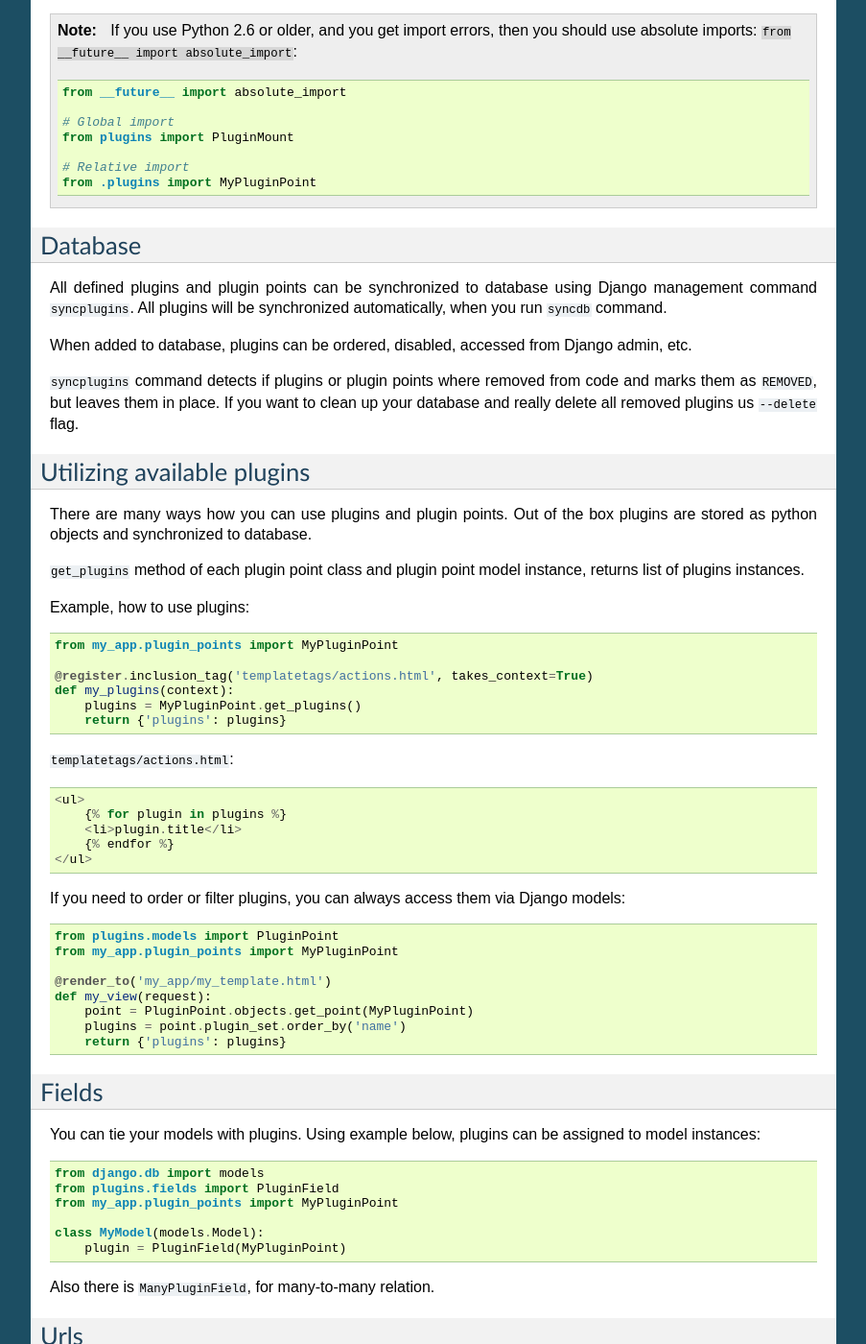
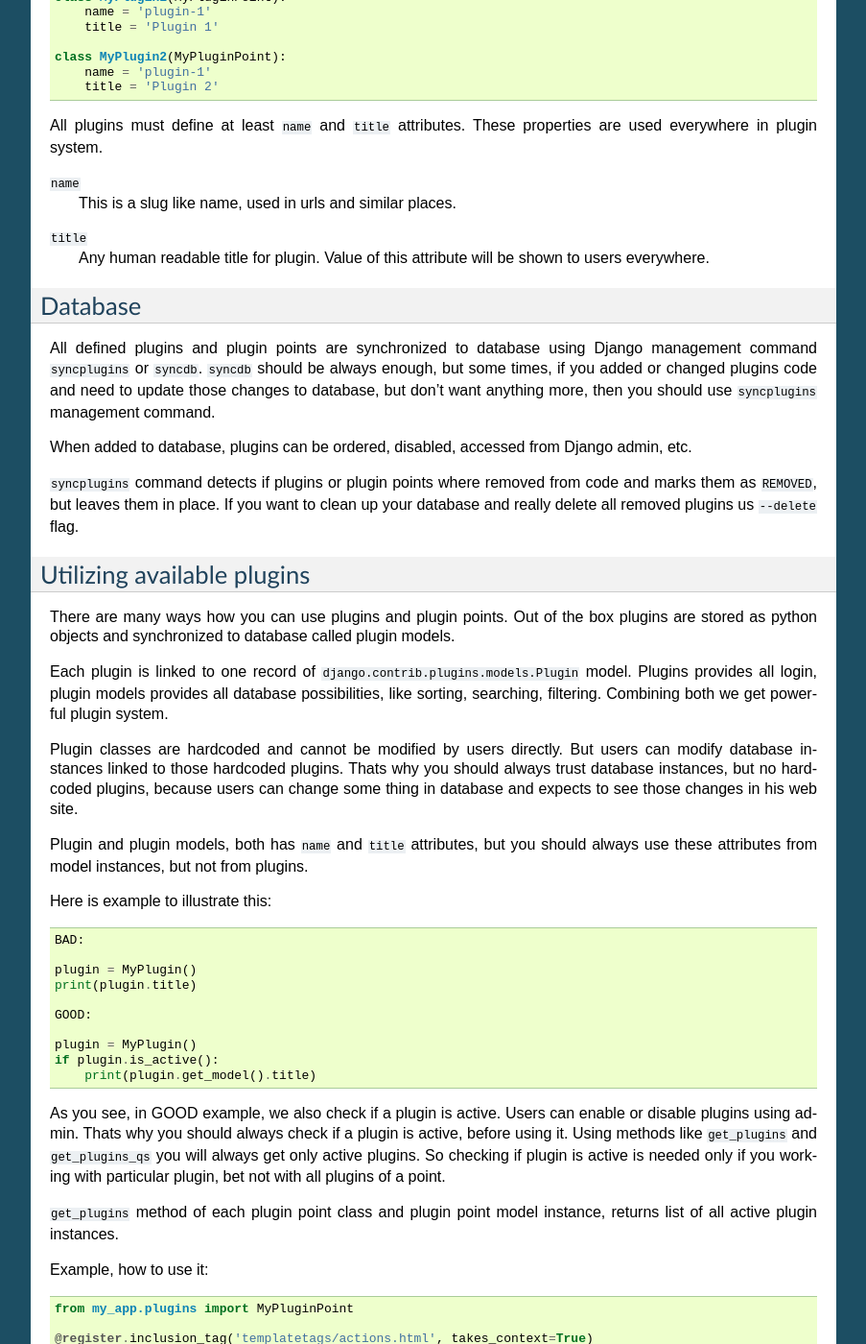
Before and after one commit to krischer/django-plugins, a Sphinx documentation site: the page built from docs/index.rst, in a window 1280 px wide and 1400 px high, scrolled down 1033 px. Shown: the whole window at 96% size, without its empty margins (198-1101 px from the left). Built offline with Sphinx 7.4.7, drawn with Linux system fonts in a browser that asks for light colours; some of the changed text lies outside the part shown.

Commit message:
Updated documentation for future version, currently not implemented.

```diff
--- a/docs/index.rst
+++ b/docs/index.rst
@@ -6,77 +6,79 @@ Introduction
 
 ``django-plugins`` will help you to make your Django app more reusable. You
 will be able to define plugin points, plugins and various ways, how plugins can
-be integrated to your base app and extended from other apps.
+be integrated to your base app and extended from other apps providing plugins.
 
-The idea for ``django-plugins`` was taken from `Marty Alchin blog`_, for in deep
-understanding about how this plugin system work, read `Marty Alchin blog`_.
+The idea for ``django-plugins`` was taken from `Marty Alchin blog`_, for in
+deep understanding about how this plugin system work, read `Marty Alchin
+blog`_.
 
 .. _Marty Alchin blog: http://martyalchin.com/2008/jan/10/simple-plugin-framework/
 
 **Features**
 
 - Synchronization with database.
-- ``PluginField`` and ``ManyPluginField`` fields for your models.
+- Plugin management from Django admin.
+- Model fields:
+    - ``PluginField``
+    - ``ManyPluginField``
+- Form fields:
+    - ``PluginChoiceField``
+    - ``PluginModelChoiceField``
+    - ``PluginMultipleChoiceField``
+    - ``PluginModelMultipleChoiceField``
 - Possibility to include plugins to urls.
 - Possibility to access plugins from templates.
+- Many ways to access plugins and associated models.
 
-Plugin points
--------------------------------------
+How to use it in your app?
+--------------------------
 
-All plugin points should be placed in ``plugin_points.py`` file.
+All plugin points and plugins live in ``plugins.py`` file in your django app
+folder.
 
 Example how to register a plugin point::
 
-    from plugins import PluginMount
+    from django.contrib.plugins import PluginMount
 
-    class MyPluginPoint:
+    class MyPluginPoint(object):
         """
         Documentation, that describes how plugins can implement this plugin
         point.
-
-        Example:
-
-        Plugins implementing this reference should provide the following attributes:
-
-        ========  ========================================================
-        title     The text to be displayed, describing the action
-        ========  ========================================================
 
         """
         __metaclass__ = PluginMount
 
 
-All plugins should be placed in ``plugins.py`` file.
-
 Example, how to register plugin, that implements ``MyPluginPoint``, defined
 above::
 
-    from my_app.plugin_points import MyPluginPoint
-
     class MyPlugin1(MyPluginPoint):
+        name = 'plugin-1'
         title = 'Plugin 1'
 
     class MyPlugin2(MyPluginPoint):
+        name = 'plugin-1'
         title = 'Plugin 2'
 
-.. note::
-   If you use Python 2.6 or older, and you get import errors, then you should
-   use absolute imports: ``from __future__ import absolute_import``::
+All plugins must define at least ``name`` and ``title`` attributes. These
+properties are used everywhere in plugin system.
 
-       from __future__ import absolute_import
+``name``
+    This is a slug like name, used in urls and similar places.
 
-       # Global import
-       from plugins import PluginMount
+``title``
+    Any human readable title for plugin. Value of this attribute will be shown
+    to users everywhere.
 
-       # Relative import
-       from .plugins import MyPluginPoint
 
 Database
 --------
 
-All defined plugins and plugin points can be synchronized to database using
-Django management command ``syncplugins``. All plugins will be synchronized
-automatically, when you run ``syncdb`` command.
+All defined plugins and plugin points are synchronized to database using Django
+management command ``syncplugins`` or ``syncdb``. ``syncdb`` should be always
+enough, but some times, if you added or changed plugins code and need to update
+those changes to database, but don't want anything more, then you should use
+``syncplugins`` management command.
 
 When added to database, plugins can be ordered, disabled, accessed from Django
 admin, etc.
@@ -90,14 +92,49 @@ Utilizing available plugins
 ---------------------------
 
 There are many ways how you can use plugins and plugin points. Out of the box
-plugins are stored as python objects and synchronized to database.
+plugins are stored as python objects and synchronized to database called plugin
+models.
+
+Each plugin is linked to one record of ``django.contrib.plugins.models.Plugin``
+model. Plugins provides all login, plugin models provides all database
+possibilities, like sorting, searching, filtering. Combining both we get
+powerful plugin system.
+
+Plugin classes are hardcoded and cannot be modified by users directly. But
+users can modify database instances linked to those hardcoded plugins. Thats
+why you should always trust database instances, but no hardcoded plugins,
+because users can change some thing in database and expects to see those
+changes in his web site.
+
+Plugin and plugin models, both has ``name`` and ``title`` attributes, but you
+should always use these attributes from model instances, but not from plugins.
+
+Here is example to illustrate this::
+
+    BAD:
+
+    plugin = MyPlugin()
+    print(plugin.title)
+
+    GOOD:
+
+    plugin = MyPlugin()
+    if plugin.is_active():
+        print(plugin.get_model().title)
+
+As you see, in GOOD example, we also check if a plugin is active. Users can
+enable or disable plugins using admin. Thats why you should always check if a
+plugin is active, before using it. Using methods like ``get_plugins`` and
+``get_plugins_qs`` you will always get only active plugins. So checking if
+plugin is active is needed only if you working with particular plugin, bet not
+with all plugins of a point.
 
 ``get_plugins`` method of each plugin point class and plugin point model
-instance, returns list of plugins instances.
+instance, returns list of all active plugin instances.
 
-Example, how to use plugins::
+Example, how to use it::
 
-    from my_app.plugin_points import MyPluginPoint
+    from my_app.plugins import MyPluginPoint
 
     @register.inclusion_tag('templatetags/actions.html', takes_context=True)
     def my_plugins(context):
@@ -112,27 +149,26 @@ Example, how to use plugins::
         {% endfor %}
     </ul>
 
-If you need to order or filter plugins, you can always access them via Django
-models::
+If you need to sort or filter plugins, you should always access them via Django
+ORM::
 
-    from plugins.models import PluginPoint
-    from my_app.plugin_points import MyPluginPoint
+    from my_app.plugins import MyPluginPoint
 
     @render_to('my_app/my_template.html')
     def my_view(request):
-        point = PluginPoint.objects.get_point(MyPluginPoint)
-        plugins = point.plugin_set.order_by('name')
-        return {'plugins': plugins}
+        return {
+            'plugins': MyPluginPoint.get_plugins_qs().order_by('name')
+        }
 
-Fields
-------
+Model fields
+------------
 
 You can tie your models with plugins. Using example below, plugins can be
 assigned to model instances::
 
     from django.db import models
-    from plugins.fields import PluginField
-    from my_app.plugin_points import MyPluginPoint
+    from django.contrib.plugins.fields import PluginField
+    from my_app.plugins import MyPluginPoint
 
     class MyModel(models.Model):
         plugin = PluginField(MyPluginPoint)
@@ -140,6 +176,35 @@ assigned to model instances::
 
 Also there is ``ManyPluginField``, for many-to-many relation.
 
+Form fields
+-----------
+
+It's easy to put your plugin point to forms using set of plugin fields for
+forms::
+
+    from django import forms
+    from django.contrib.plugins.fields import (
+            PluginChoiceField, PluginMultipleChoiceField,
+            PluginModelChoiceField, PluginModelMultipleChoiceField,
+        )
+    from my_app.plugins import MyPluginPoint
+
+    class MyForm(forms.Form):
+        # Two field below provides simple ChoiceField with choices of plugins.
+        choice = PluginChoiceField(MyPluginPoint)
+        multiple_choice = PluginMultipleChoiceField(MyPluginPoint)
+
+        # These two fields below provides ModelChoiceField with queryset of
+        # plugis.
+        model_choice = PluginModelChoiceField(MyPluginPoint)
+        model_multiple_choice = PluginModelMultipleChoiceField(MyPluginPoint)
+
+Here, ``ChoiceField`` type fields will provide ``choices`` of plugin ``name``
+and ``title``::
+
+    (('my-plugin-1', 'My plugin 1'),
+     ('my-plugin-2', 'My plugin 2'),
+     ('my-plugin-3', 'My plugin 3'))
 
 Urls
 ----
@@ -155,19 +220,65 @@ is example how this can be done::
         (r'^plugin/', include_plugins(MyPluginPoint)),
     )
 
-``include_plugins`` function will search ``urls`` and ``name`` properties in
-all plugins, and if both is available, then will provided urls will be
-included. Example plugin::
+``include_plugins`` function will search ``get_urls`` and ``name`` attributes
+in all plugins, and if both are available, then provided urls will be included.
+
+Example plugin::
 
     class MyPluginWithUrls(MyPluginPoint):
         name = 'my-plugin'
-        urls = patterns('my_app.views',
-                (r'create/$', 'my_view', {}, 'my-app-create'),
-            )
+        title = 'My plugin'
+
+        def get_urls(self):
+            return patterns('my_app.views',
+                    url(r'create/$', 'create', name='my-app-create'),
+                    url(r'read/$', 'read', name='my-app-read'),
+                    url(r'update/$', 'update', name='my-app-update'),
+                    url(r'delete/$', 'delete', name='my-app-delete'),
+                )
 
 With this plugin, plugin point inclusion will provide these urls::
 
     plugin/my-plugin/create
+    plugin/my-plugin/read
+    plugin/my-plugin/update
+    plugin/my-plugin/delete
+
+Plugin points are better place to define urls. Here is example, how all this
+can be done::
+
+    class MyPluginPoint(object):
+        __metaclass__ = PluginMount
+
+        def get_urls(self):
+            return patterns('my_app.views',
+                    url(r'create/$', 'create',
+                        name='my-app-%s-create' % self.name),
+                )
+
+    class MyPlugin1(MyPluginPoint):
+        name = 'my-plugin-1'
+        title = 'My Plugin 1'
+
+    class MyPlugin2(MyPluginPoint):
+        name = 'my-plugin-2'
+        title = 'My Plugin 2'
+
+    class MyPlugin3(MyPluginPoint):
+        name = 'my-plugin-3'
+        title = 'My Plugin 3'
+
+From all these plugins, these urls will be available::
+
+    plugin/my-plugin-1/create
+    plugin/my-plugin-2/create
+    plugin/my-plugin-3/create
+
+In templates all these urls can be added using these url names::
+
+    {% url my-app-my-plugin-1-create %}
+    {% url my-app-my-plugin-2-create %}
+    {% url my-app-my-plugin-3-create %}
 
 
 Templates
@@ -176,12 +287,79 @@ Templates
 You can access your plugins in templates using ``get_plugins`` template tag.::
 
     {% load plugins %}
-    {% get_plugins my_app.plugin_points.MyPluginPoint as plugins %}
+    {% get_plugins my_app.plugins.MyPluginPoint as plugins %}
     <ul>
         {% for plugin in plugins %}
-        <li>{{ plugin.title }}</li>
+        <li>{{ plugin.title }} {{ plugin.get_plugin.plugin_class_attr }}</li>
         {% endfor %}
     </ul>
+
+In example above, ``get_plugins`` returns ordered queryset of plugin models,
+but not plugins directly.
+
+Using plugins with Django ORM
+-----------------------------
+
+It is possible to use plugins with Django ORM.
+
+If your model has plugin field, you can::
+
+    from my_app.models import MyModel
+    from my_app.plugins import MyPlugin
+
+    plugin_model = MyPlugin.get_model()
+
+    qs = MyModel.objects.\
+            filter(name='name', plugin=plugin_model).\
+            order_by('plugin__order')
+
+    qs = MyModel.objects.filter(plugin__name='email')
+
+As mentioned above, you can get queryset of all plugins from a plugin point
+easily::
+
+    count = MyPluginPoint.get_plugins_qs().count()
+
+How to get all plugins?
+-----------------------
+
+There are two ways, how you can get all plugins of a plugin point::
+
+    MyPluginPoint.get_plugins()
+
+and::
+
+    MyPluginPoint.get_plugins_qs()
+
+First example returns plugins directly in random order. Second example returns
+Django queryset with plugin models ordered by ``order`` field.
+
+How to get model instance of a plugin?
+--------------------------------------
+
+In example below are listed all possible ways, how you can get model instance
+of a plugin.
+
+::
+
+    plugin = MyPlugin()
+
+    # Get model instance from plugin instance.
+    plugin_model = plugin.get_model()
+
+    # Get model instance from plugin class.
+    plugin_model = MyPlugin.get_model()
+
+    # Get model instance by plugin name.
+    plugin_model = MyPluginPoint.get_model('my-plugin')
+
+How to get plugin from a model instance?
+-----------------------------------------
+
+Easy::
+
+    plugin = plugin_model.get_plugin()
+
 
 Why another plugin system?
 --------------------------
```
Also changed, not shown: other parts of docs/index.rst (+1 -1 lines).
